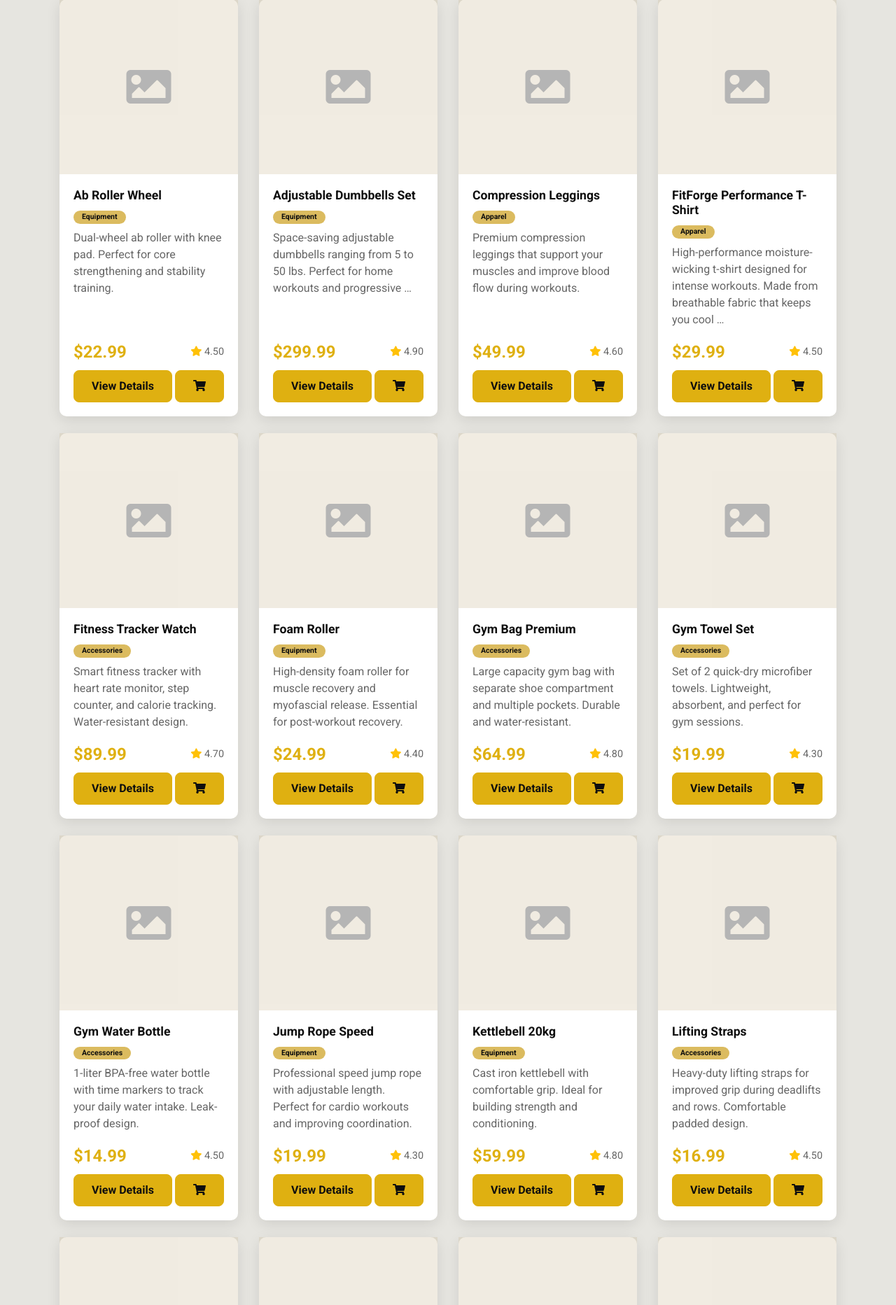
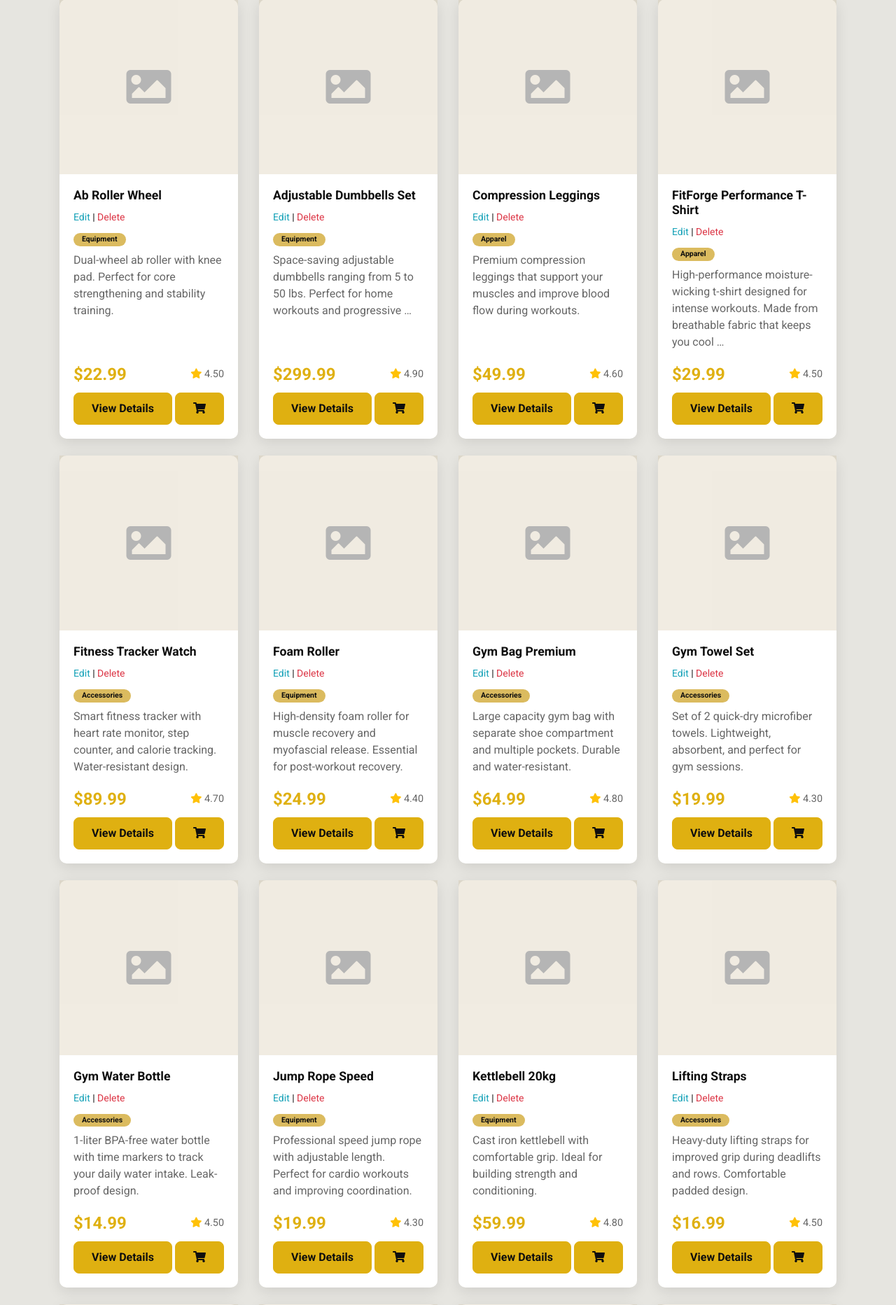
Before and after one commit to vsessvit/FitForge, a Django app: page /products/ in a window 1280 px wide. Shown: the part 344-2209 px from the top of the page at 70% size. Run offline with Django 3.2, Linux system fonts and the light colour scheme; the visitor is signed in with stand-in values (Sample User, id 1); data comes from the database, SQL or seed files in the repository.

Commit message:
Add edit and delete buttons to product pages

```diff
--- a/products/templates/products/all_products.html
+++ b/products/templates/products/all_products.html
@@ -91,6 +91,15 @@
                 </a>
                 <div class="card-body d-flex flex-column">
                     <h5 class="card-title">{{ product.name }}</h5>
+                    {% if request.user.is_superuser %}
+                    <div class="admin-controls mb-2">
+                        <small>
+                            <a href="{% url 'products:edit_product' product.id %}" class="text-info">Edit</a> |
+                            <a href="{% url 'products:delete_product' product.id %}" class="text-danger"
+                               onclick="return confirm('Are you sure you want to delete this product?');">Delete</a>
+                        </small>
+                    </div>
+                    {% endif %}
                     {% if product.category %}
                     <p class="text-muted small mb-2">
                         <a href="{% url 'products:all_products' %}?category={{ product.category.name }}" class="badge badge-secondary">
```
Also changed, not shown: products/templates/products/product_detail.html (+10 -0 lines).
